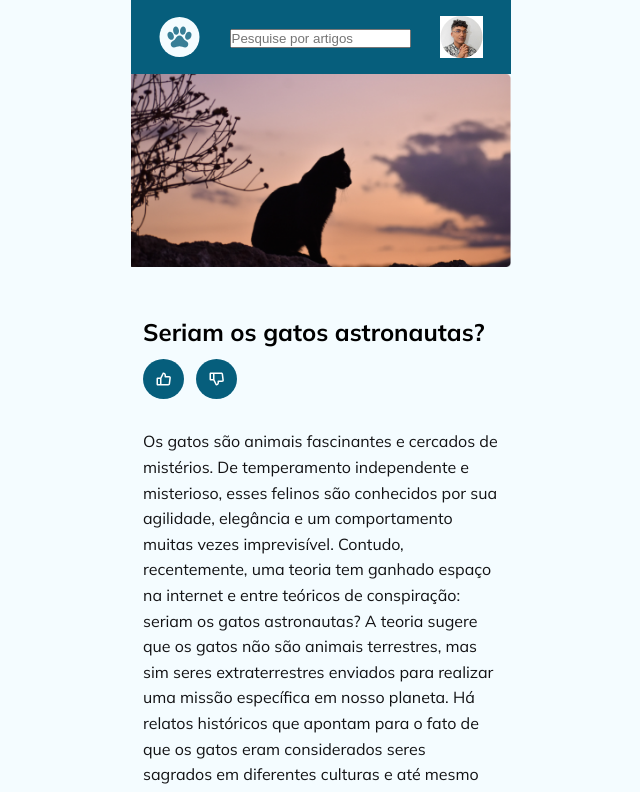
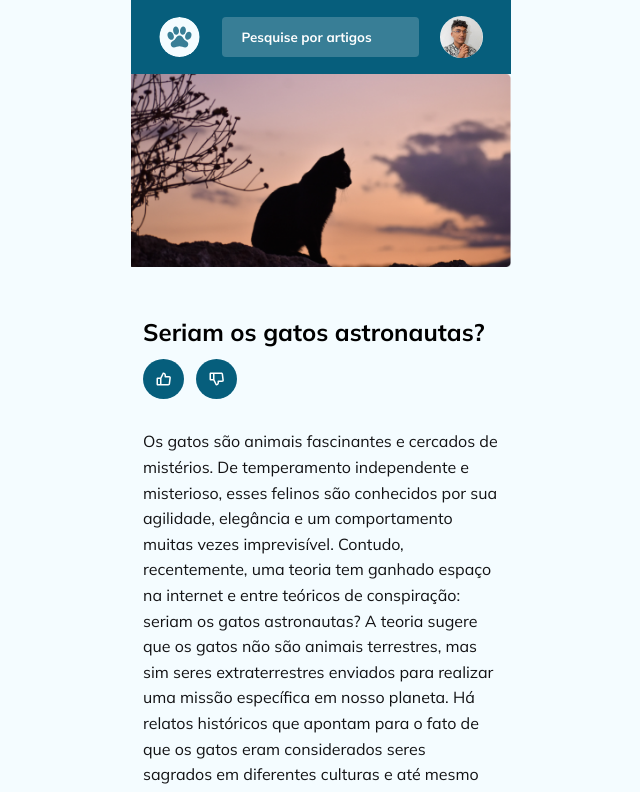
Before and after one commit to Talisson-b/blogGatos, a plain HTML site: page index.html in a window 1280 px wide. Shown: the top 792 px of the page, without its empty margins (319-959 px from the left). Drawn offline with Linux system fonts and the light colour scheme.

Commit message:
feat: add styles to input

```diff
--- a/index.html
+++ b/index.html
@@ -10,7 +10,7 @@
       rel="stylesheet"
     />
     <link rel="stylesheet" href="style.css" />
-    <title>Document</title>
+    <title>Blog Dog</title>
   </head>
   <body>
     <header>
--- a/style.css
+++ b/style.css
@@ -25,6 +25,27 @@ header {
   justify-content: space-between;
   align-items: center;
   padding: 1.6rem 2.8rem;
+}
+
+header img {
+  border-radius: 50%;
+}
+
+form input {
+  height: 4rem;
+  border-radius: 4px;
+  border: none;
+  color: #fff;
+  padding: 1rem;
+  background-color: rgba(255, 255, 255, 20%);
+}
+
+form input::placeholder {
+  font-weight: 600;
+  font-family: "Mulish", sans-serif;
+  color: #fff;
+  line-height: 1;
+  padding: 1rem;
 }
 
 .container {
```
